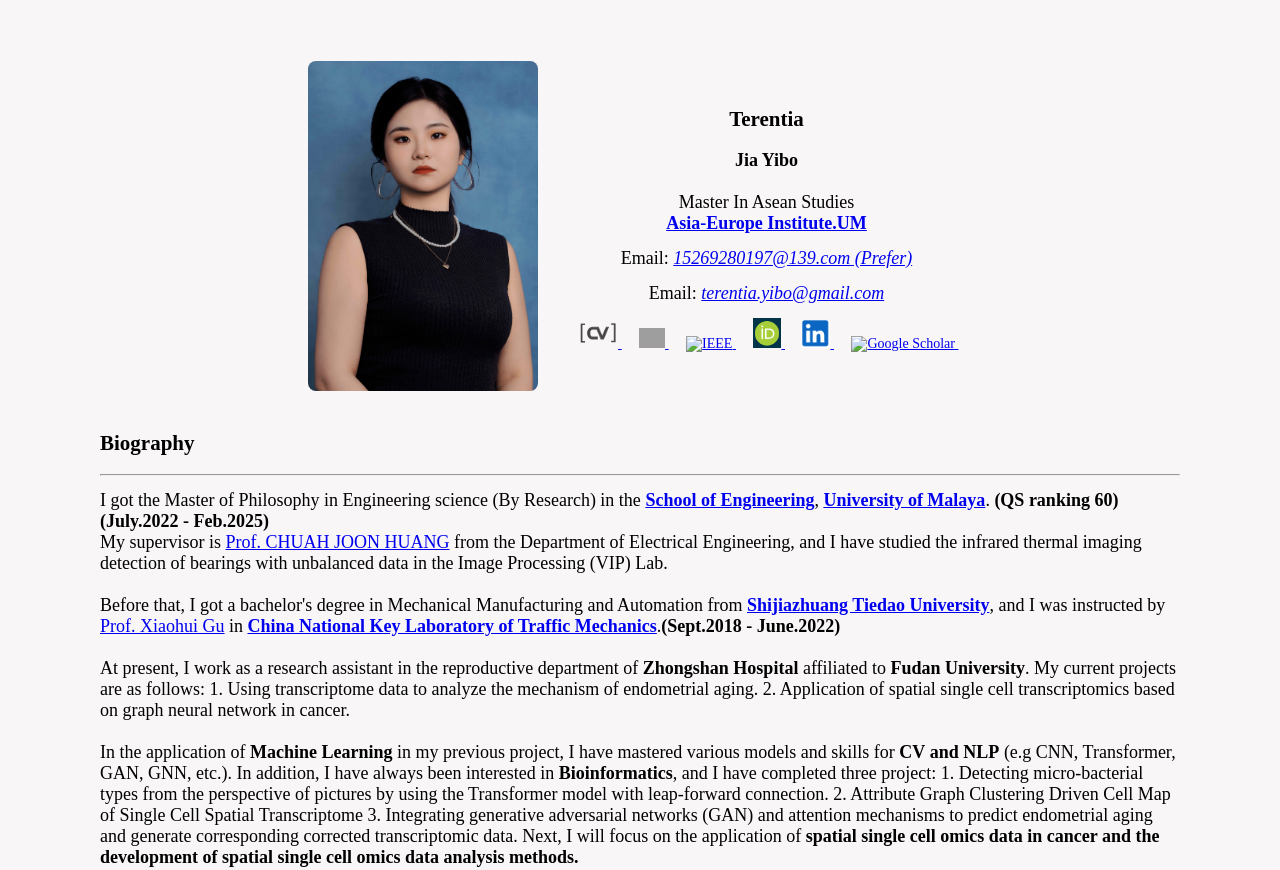
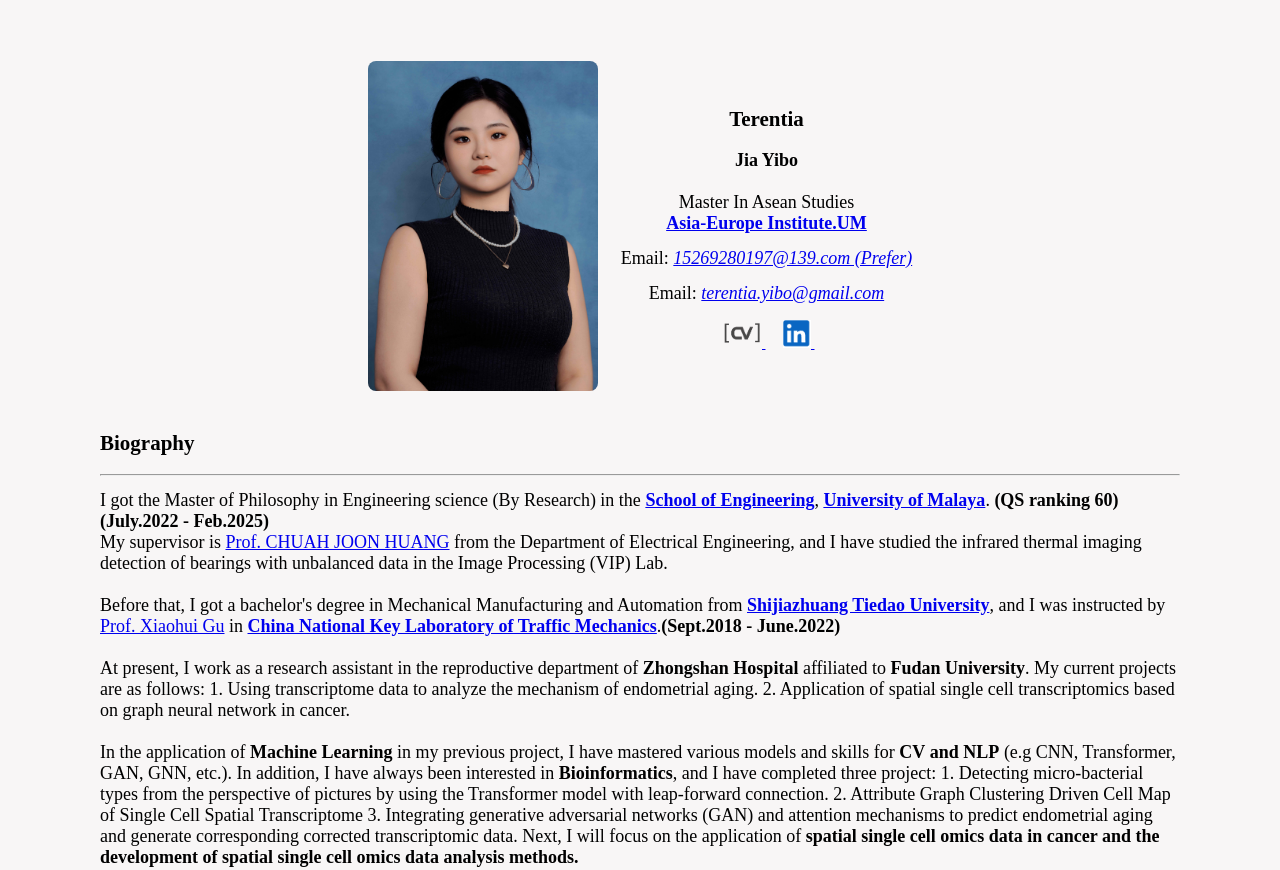
Before and after one commit to Jia-Yibo/Jia-Yibo.github.io, a plain HTML site: page index.html in a window 1280 px wide. Shown: the top 870 px of the page. Drawn offline with Linux system fonts and the light colour scheme; grey boxes are pictures that could not be loaded.

Commit message:
Update index.html

```diff
--- a/index.html
+++ b/index.html
@@ -71,41 +71,16 @@
 		     <p align="center">
 			    &nbsp;&nbsp;&nbsp;&nbsp;
 			        <!-- My CV  -->
-					<a href="Lucas Kwok CV.pdf" target="_blank">
+					<a href="Jiayibo CV.pdf.pdf" target="_blank">
 				          <img src="img/logo/cv.png" alt="CV" width="40px"/>
 					</a>
 					&emsp;
-				<!-- GitHub -->
-					<a href="https://github.com/Guolujiale" target="_blank">
-					  <img src="https://img.icons8.com/material-sharp/24/000000/github.png" alt="Github" width="26px"/>
-					</a>
-					&emsp;
-				<!-- IEEE -->
-					<a href="https://ieeexplore.ieee.org/author/922827195059994" target="_blank">
-						<img src="img/logo/IEEE.png" alt="IEEE" width="35px"/>
-					</a>
-					&emsp;
-				<!-- Orcid --->
-					<a href= "https://orcid.org/0000-0002-5963-1478" target="_blank">
-						<img src="img/logo/Orcid.png" alt="orcid" width="28px"/>
-					</a>
-					&emsp;
 				<!-- LinkedIn -->
-					<a href= "https://www.linkedin.com/in/lujiale-guo-1a407a281/?originalSubdomain=my" target="_blank">
+					<a href= "https://www.linkedin.com/in/yibo-jia-3134b0299/?originalSubdomain=my" target="_blank">
 						<img src="img/logo/Linkin.png" alt="Linkin" width="28px"/>
 					</a>
 					&emsp;
-				<!-- Google Scholar -->
-					<a href= "https://scholar.google.com/citations?hl=zh-CN&user=20U0RuAAAAAJ&view_op=list_works&gmla=AILGF5XrCUUol4Dgu9ab6IZncDTPPqRYDBiHumV_emqo8kvfcDaWyD1tv3z4yR2cTrwnfR2OYyd1q2vDAWfexxzbMwusnfVFY8obkASfdBg" target="_blank">
-						<img src="img/logo/google-scholar.png" alt="Google Scholar" width="70px"/>
-					</a>
-					&emsp;
-				<!-- WeChat --
-					<a href= "https://github.com/Charmve/Charmve.github.io/tree/master/img/logo/My_WeChat.png" target="_blank">
-						<img src="img/logo/wechat.png" alt="WeChat" width="33px"/>
-					</a>
-					&emsp;
-				-->
+
 
             </p>
 		</td>
```
